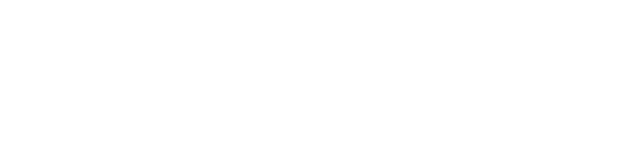
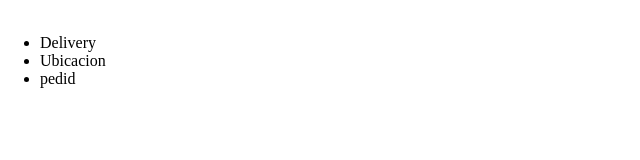
Before and after one commit to dubarszc/hamburguesas, an Astro site: page / in a window 1280 px wide. Shown: the whole page, without its empty margins (0-640 px from the left). Built offline with nearby package versions, Linux system fonts and the light colour scheme; Astro itself is replaced by a stand-in of ours.

Commit message:
Add tarjeta.astro component and update Layout.astro with header structure

```diff
--- a/src/layouts/Layout.astro
+++ b/src/layouts/Layout.astro
@@ -8,6 +8,20 @@
 		<title>Astro Basics</title>
 	</head>
 	<body>
+		<div class="header">
+			<div class="header-container">
+				<div class="logo">
+					<img src="" alt="">
+				</div>
+				<nav>
+					<ul>
+						<li>Delivery</li>
+						<li>Ubicacion</li>
+						<li>pedid</li>
+					</ul>
+				</nav>
+			</div>
+		</div>
 		<slot />
 	</body>
 </html>
```
Also changed, not shown: src/components/tarjeta.astro (added).
